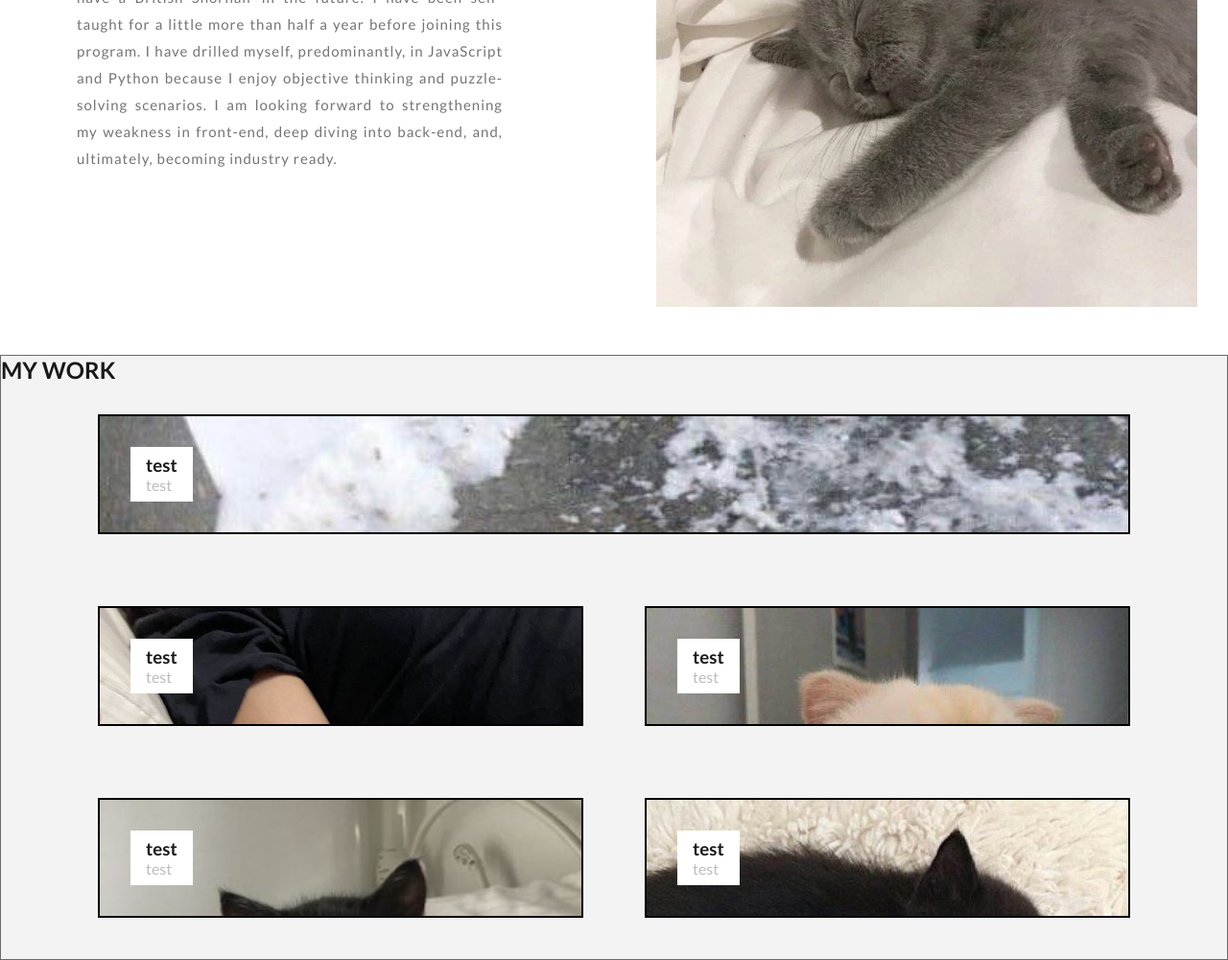
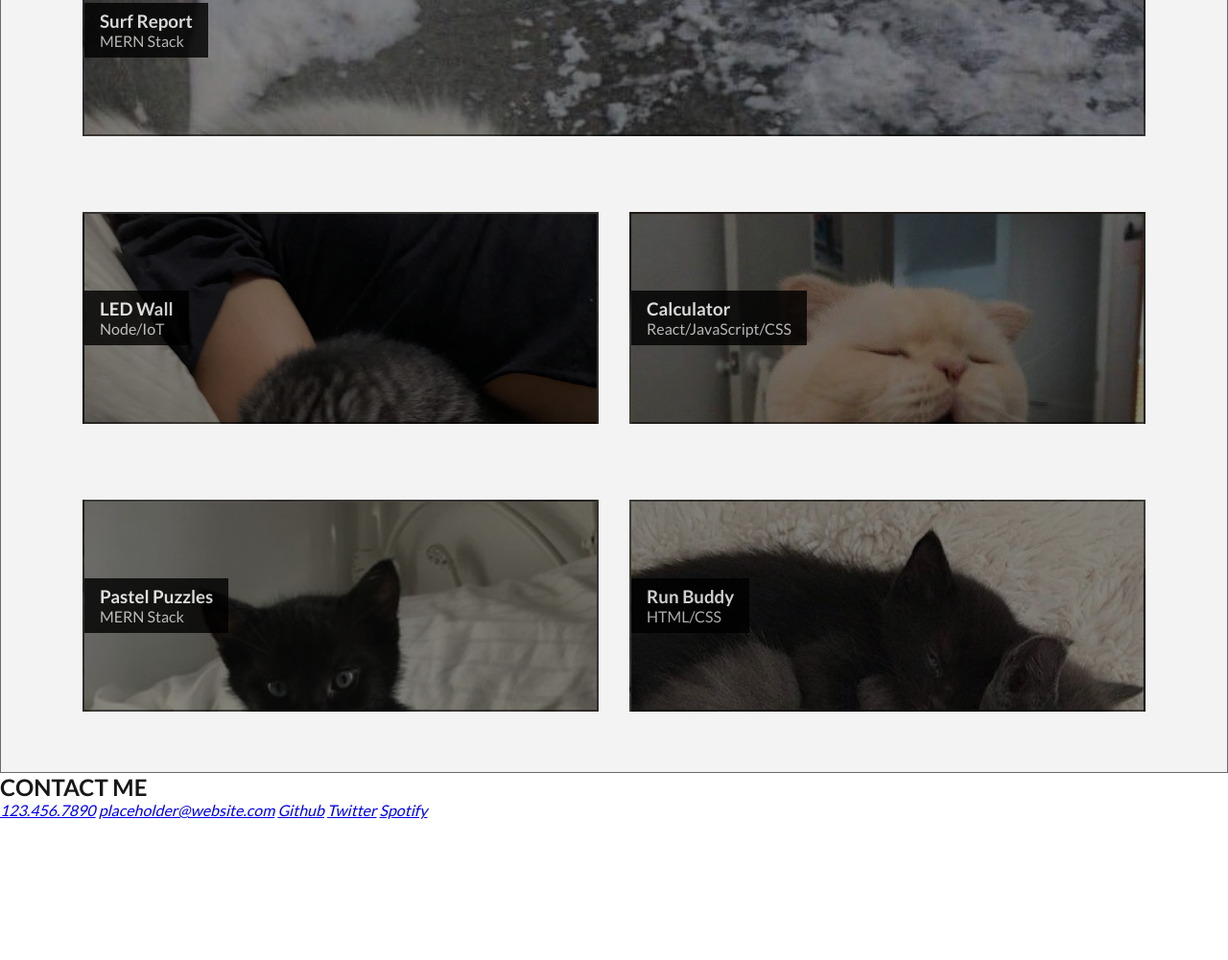
Before and after one commit to cytoplasma/HTML-CSS-portfolio, a plain HTML site: page index.html in a window 1280 px wide. Shown: the part 1390-2391 px from the top of the page at 96% size. After the commit the page ends 2244 px from the top, so only its background shows below. Drawn offline with Linux system fonts and the light colour scheme.

Commit message:
finished 'my work' section, set up basic 'contact' section

```diff
--- a/assets/css/style.css
+++ b/assets/css/style.css
@@ -52,8 +52,8 @@ nav ul li a {
 }
 
 nav ul li a:hover {
-    color: var(--accent-color);
-    transition: .7s;
+    color: #acacac;
+    transition: 0.7s;
 }
 
 .clickable-button {
@@ -149,6 +149,10 @@ nav ul li a:hover {
 
 /* works section */
 
+#works-header {
+    font-size: 50px;
+    text-align: center;
+}
 
 .flex-container ul {
     display: flex;
@@ -161,33 +165,46 @@ nav ul li a:hover {
 }
 
 .text-background {
-    background-color: white;
+    background-color: black;
+    color: white;
     padding-left: 1em;
     padding-right: 1em;
     padding-top: 0.5em;
     padding-bottom: 0.5em;
+    opacity: 80%;
 }
 
-ul li:first-child {
+.text-background span {
+    color: rgb(211, 211, 211);
+}
+
+.flex-container ul li:first-child {
     width: 95%;
 }
 
-ul li {
+.flex-container ul li {
     width: 570px;
-    height: 200px;
+    height: 300px;
 }
 
 
 .flex-item {
-    border: 2px solid black;
+    border: 2.5px solid rgba(0, 0, 0, 0.516);
     color: var(--important-color);
-    padding: 2em;
-    margin: 2em;
+    padding: 5em 0 5em 0;
+    margin: 1em;
     display: flex;
     align-items: flex-end;
     text-decoration: none;
-    background-size: 110%;
+    background-size: 100%;
+    background-color:rgba(0, 0, 0, 0.484);
+    background-blend-mode: soft-light;
+    transition: 1s;
     flex-wrap: wrap;
+  }
+
+  .flex-item:hover {
+    background-color: rgba(0, 0, 0, 0);
   }
 
 
--- a/index.html
+++ b/index.html
@@ -17,11 +17,11 @@
         <nav>
             <h2 class="my-name">PORT<span>FOLIO</span></h2>
             <ul>
-                <li><a class="black-header" href="#">Home</a></li>
-                <li><a class="black-header" href="#">About Me</a></li>
-                <li><a class="black-header" href="#">My Work</a></li>
+                <li><a class="black-header" href="#header">Home</a></li>
+                <li><a class="black-header" href="#about">About Me</a></li>
+                <li><a class="black-header" href="#my-work">My Work</a></li>
             </ul>
-            <a href="#" class="clickable-button">Contact Me</a>
+            <a href="#contact" class="clickable-button">Contact</a>
         </nav>
     </header>
     <section class="intro-divider">
@@ -35,7 +35,7 @@
             <h4 class="black-header">student</h4>
             <h4>
                 <a id="UCI-link" href="https://bootcamp.ce.uci.edu/coding/">
-                    meow
+                    UCI Bootcamp
                 </a>
             </h4>
         </div>
@@ -67,40 +67,40 @@
                         <li id="biggest-work">
                             <a href="#" class="flex-item surf-report">
                                 <div class="text-background">
-                                    <h3>test</h3>
-                                    <span>test</span>
+                                    <h3>Surf Report</h3>
+                                    <span>MERN Stack</span>
                                 </div>
                             </a>
                         </li>
                         <li>
                             <a href="#" class="flex-item led-wall">
                                 <div class="text-background">
-                                    <h3>test</h3>
-                                    <span>test</span>
+                                    <h3>LED Wall</h3>
+                                    <span>Node/IoT</span>
                                 </div>
                             </a>
                         </li>
                         <li>
                             <a href="#" class="flex-item react-calc">
                                 <div class="text-background">
-                                    <h3>test</h3>
-                                    <span>test</span>
+                                    <h3>Calculator</h3>
+                                    <span>React/JavaScript/CSS</span>
                                 </div>
                             </a>
                         </li>
                         <li>
                             <a href="#" class="flex-item pastel-puzzles">
                                 <div class="text-background">
-                                    <h3>test</h3>
-                                    <span>test</span>
+                                    <h3>Pastel Puzzles</h3>
+                                    <span>MERN Stack</span>
                                 </div>
                             </a>
                         </li>
                         <li>
                             <a href="#" class="flex-item run-buddy">
                                 <div class="text-background">
-                                    <h3>test</h3>
-                                    <span>test</span>
+                                    <h3>Run Buddy</h3>
+                                    <span>HTML/CSS</span>
                                 </div>
                             </a>
                         </li>
@@ -108,7 +108,18 @@
                 </div>
             </div>
         </section>
-        <section class="page contact" id="contact"></section>
+        <section class="page contact" id="contact">
+            <h1 class="black-header">Contact Me</h1>
+            <div>
+                <address>
+                    <a href="tel:+11234567890">123.456.7890</a>
+                    <a href="mailto:placeholder@website.com">placeholder@website.com</a>
+                    <a href="#">Github</a>
+                    <a href="#">Twitter</a>
+                    <a href="#">Spotify</a>
+                </address>
+            </div>
+        </section>
     </main>
 </body>
 
```
